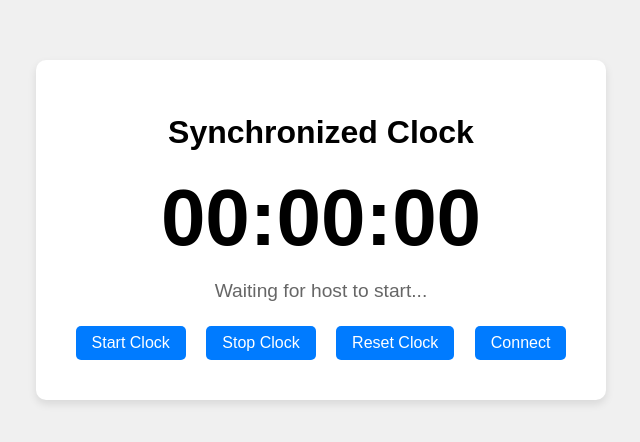
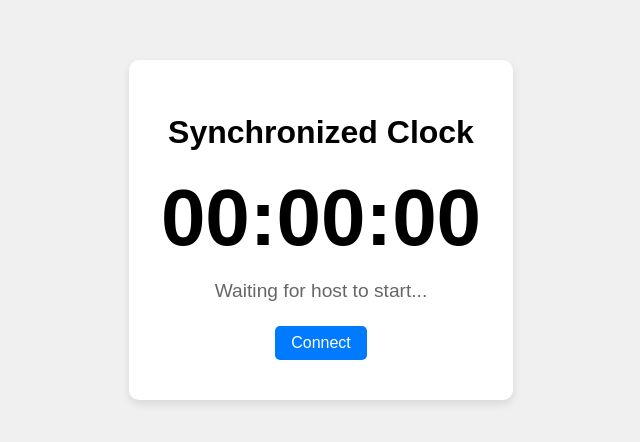
Before and after one commit to WOGYT/clock_server, a plain HTML site: page index.html in a window 1280 px wide. Shown: the part 170-612 px from the top of the page, without its empty margins (319-959 px from the left). Drawn offline with Linux system fonts and the light colour scheme; no server answers.

Commit message:
make a page for host and another for the listeners (index for listeners and host.html for the host)

```diff
--- a/index.html
+++ b/index.html
@@ -14,9 +14,6 @@
         <h1>Synchronized Clock</h1>
         <div id="clock" class="clock">00:00:00</div>
         <div id="status" class="status">Waiting for host to start...</div>
-        <button id="startBtn" class="btn">Start Clock</button>
-        <button id="stopBtn" class="btn">Stop Clock</button>
-        <button id="resetBtn" class="btn">Reset Clock</button>
         <button id="interactionBtn" class="btn">Connect</button>
     </div>
     <audio id="alarmSound" src="alarmSound.mp3" preload="auto"></audio>
```
